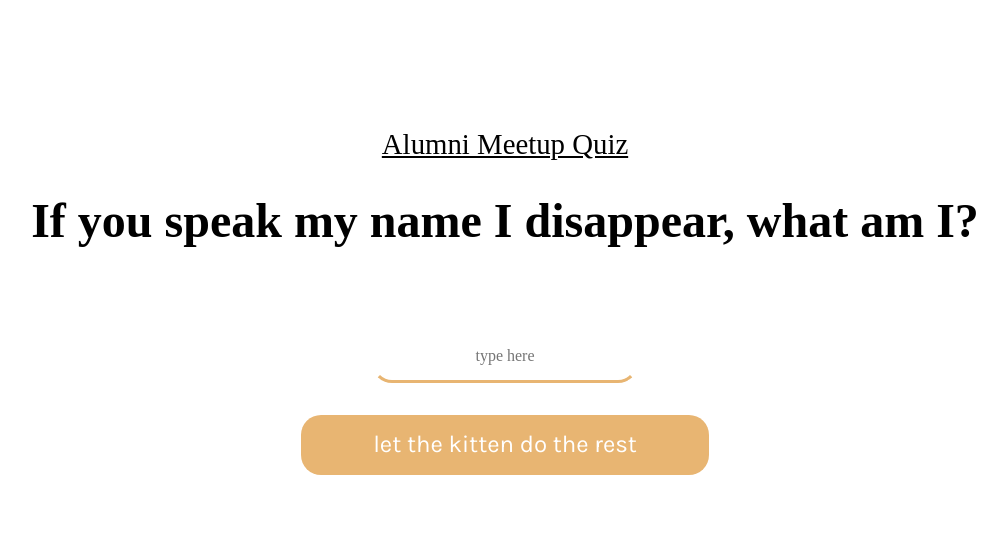
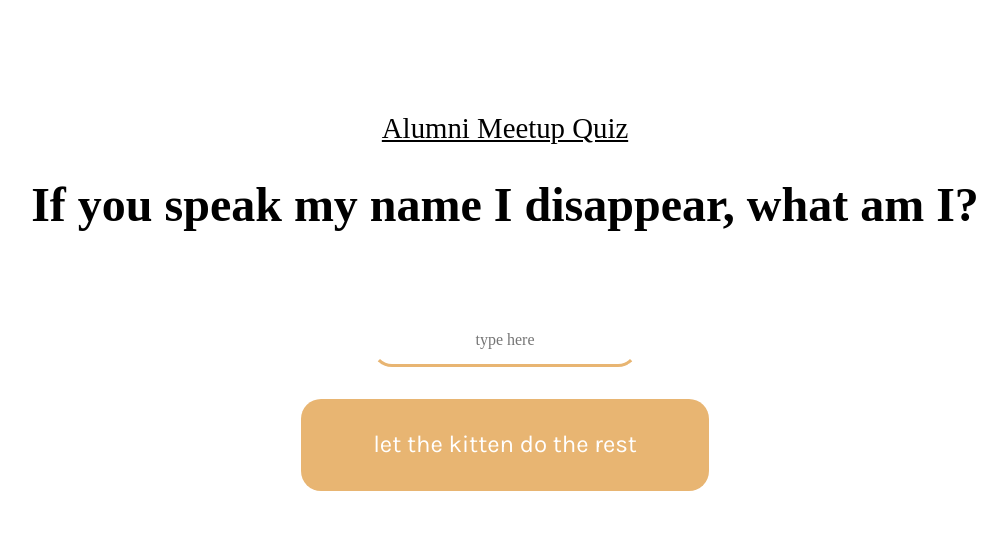
Before and after one commit to Bestush/kittenhacker, a plain HTML site: page index.html in a window 1280 px wide. Shown: the top 536 px of the page, without its empty margins (135-1142 px from the left). Drawn offline with Linux system fonts and the light colour scheme; grey boxes are pictures that could not be loaded.

Commit message:
changed top margin on h2 and increased padding by 1rem for button

```diff
--- a/index.js
+++ b/index.js
@@ -9,7 +9,7 @@ console.log(inputField);
 
 function catify(){
     input = inputField.value;
-    if(input == "silenzio"){
+    if(input.toLocaleLowerCase == "silenzio"){
         alert("637520787d9ef8dfd04dc3a5bbbb95b87876161142d91a0e3913d478a49e56c0")
     }
     else if (input == "silence"){
--- a/style.css
+++ b/style.css
@@ -368,7 +368,7 @@ html {
   }
 
   h2 {
-      margin-top: 8rem;
+      margin-top: 7rem;
       font-size: 1.8rem;
       font-weight: lighter;
       text-decoration: underline;
@@ -395,7 +395,7 @@ html {
       color: white;
       font-family: Karla;
       border-radius: 20px;
-      padding: 1rem 4.5rem;
+      padding: 2rem 4.5rem;
       font-size: 1.5rem;
       margin-top: 2rem;
   }
```
